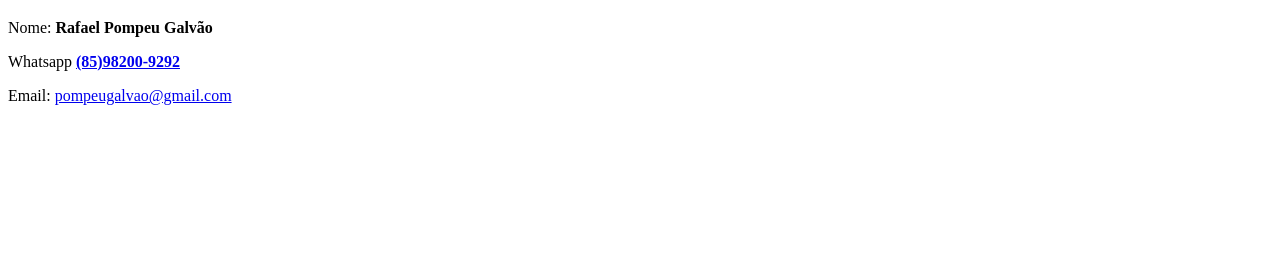
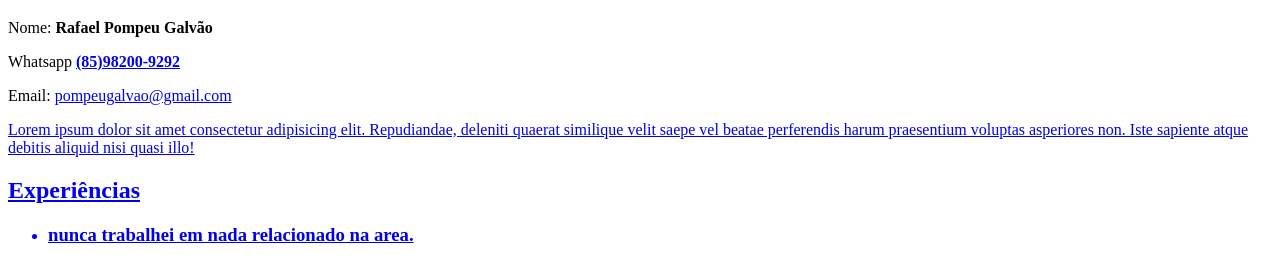
Before and after one commit to rafaelgalvao8/html-css-introducao, a plain HTML site: page Index.html in a window 1280 px wide. Shown: the part 61-340 px from the top of the page. Drawn offline with Linux system fonts and the light colour scheme.

Commit message:
curriculo

```diff
--- a/Index.html
+++ b/Index.html
@@ -16,6 +16,13 @@
         </a>
     <p>Email:
         <a href="pompeugalvao@gmail.com" <strong>pompeugalvao@gmail.com</strong>
+            <p>Lorem ipsum dolor sit amet consectetur adipisicing elit. Repudiandae, deleniti quaerat similique velit saepe vel beatae perferendis harum praesentium voluptas asperiores non. Iste sapiente atque debitis aliquid nisi quasi illo!</p>
+            <h2>Experiências</h2>
+            <ul>
+                <li>
+                  <h3>nunca trabalhei em nada relacionado na area.</h3>
+                </li>
+            </ul>
 </body>
 
 </html>
```
